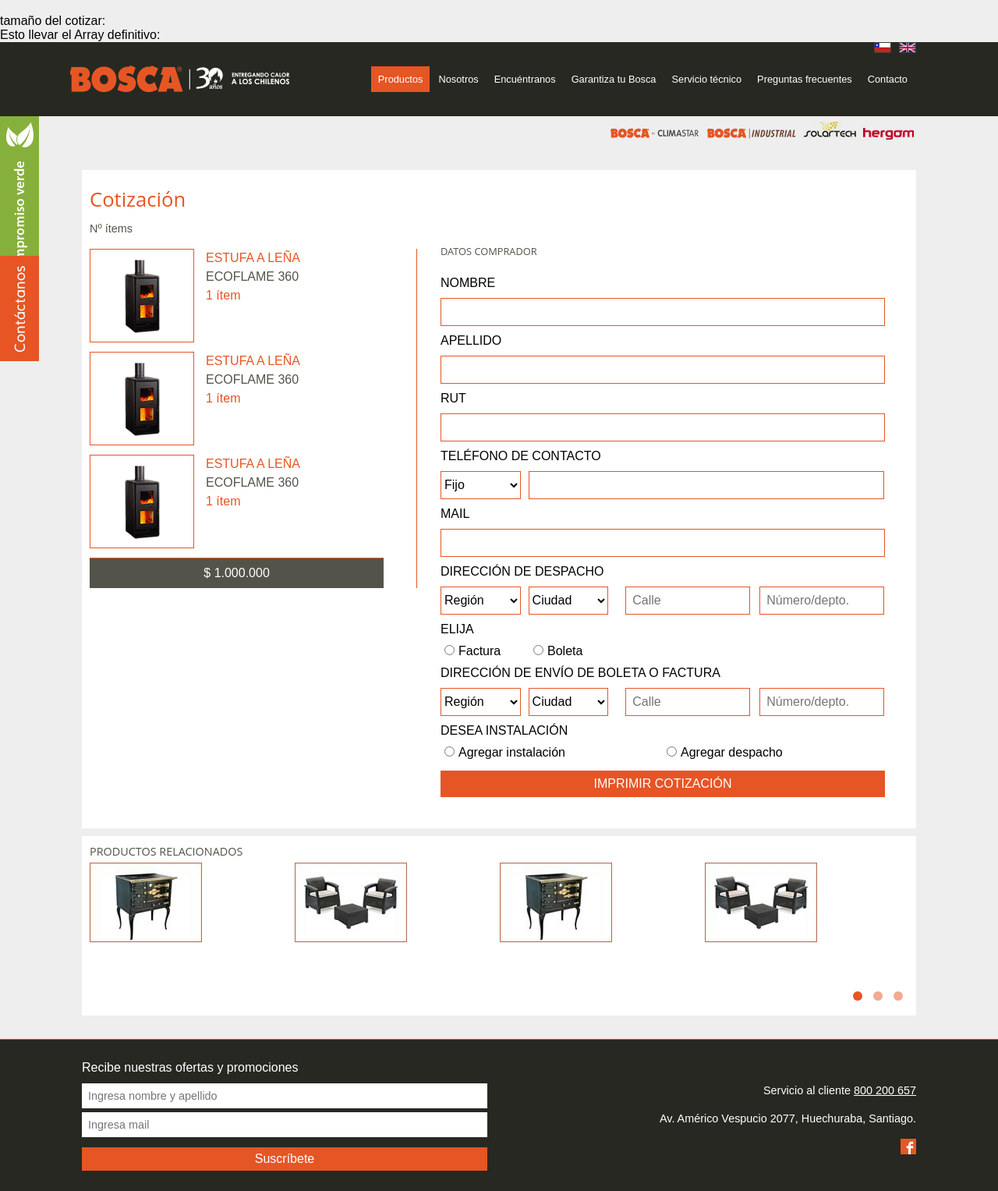
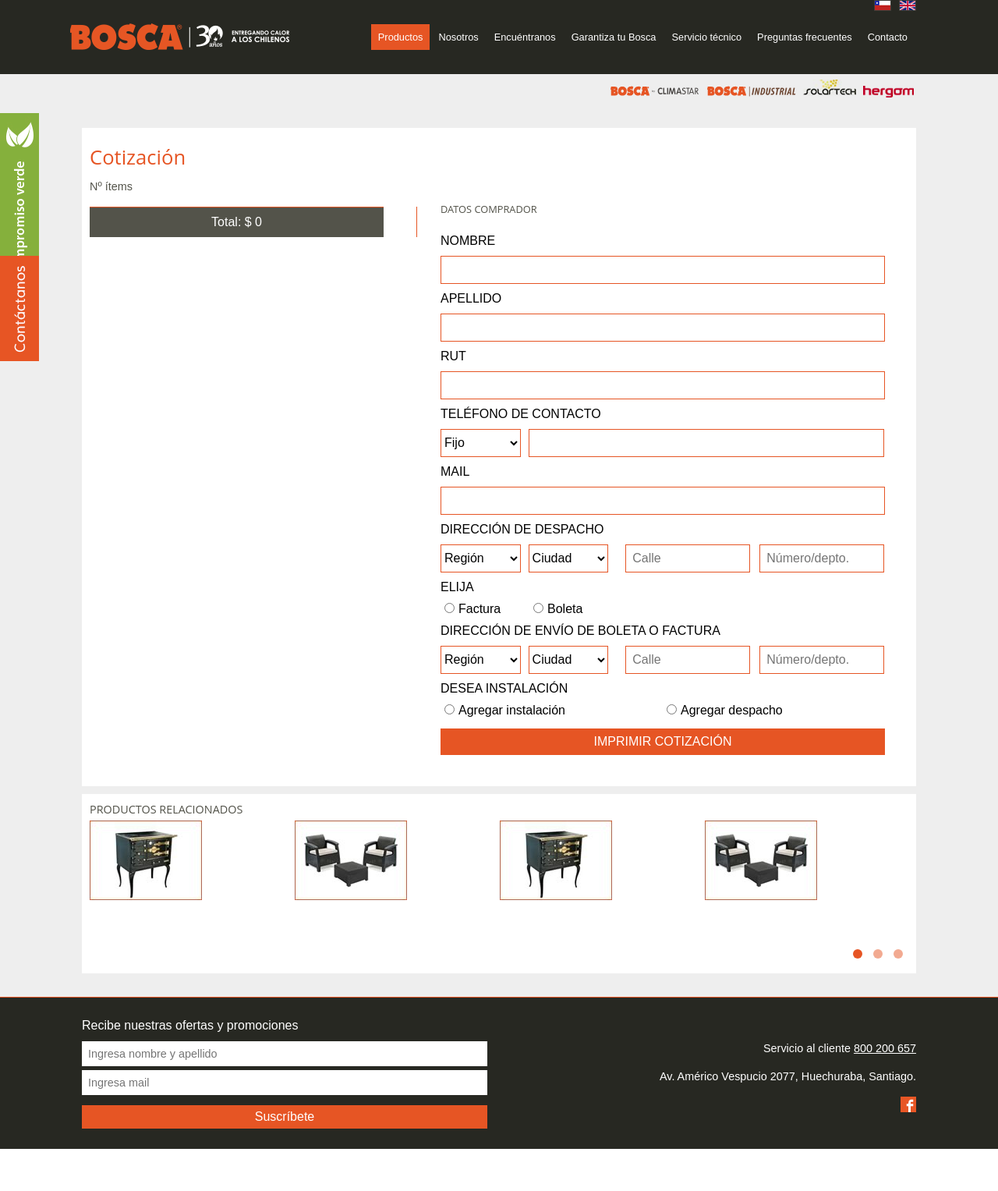
Before and after one commit to saezluis/bosca-ok, a PHP site: page /cotizacion.php in a window 1280 px wide. Shown: the whole page at 78% size. After the commit the page ends 1473 px from the top, so only its background shows below. Run offline with PHP 8.4, Linux system fonts and the light colour scheme; the visitor is signed in with stand-in values (Sample User, id 1); data that the repository does not hold is empty; some libraries are stand-ins or nearby versions; some web fonts are replaced.

Commit message:
Cambios agregados a la cotizacion
Ya se agregan productos

```diff
--- a/cotizacion.php
+++ b/cotizacion.php
@@ -20,7 +20,7 @@ session_start();
 
   <?php
 
-	$tope = $_SESSION['tope'];
+	$tope = @$_SESSION['tope'];
 
 	$cotizar_esto = array();
 	$k = 0;
@@ -28,23 +28,60 @@ session_start();
 		if(empty($_SESSION['items'][$i]['Detalle'])){
 			$nada = 0;
 		}else{
-			echo "Este SKU lleva producto".$_SESSION['items'][$i]['Detalle'];
-			echo "<br>";
-			$cotizar_esto[$k] = array('productoCotizar' => $_SESSION['items'][$i]['Detalle']);
-			$k = $k + 1;
+			//echo "Este SKU lleva producto ".$_SESSION['items'][$i]['Detalle'];
+			//echo "<br>";
+			$pro = $_SESSION['items'][$i]['Detalle'];
+			//$cotizar_esto[] = array('productoCotizar' => $pro);
+			$cotizar_esto[] = $pro;
+			//$k = $k + 1;
 			$tamano_cotizar = count($cotizar_esto);
 		}
 	}
+
+	/*
+	foreach ($cotizar_esto as $value) {
+    echo gettype($value), "\n";
+	}
+	*/
+
+	$newArray = array_count_values($cotizar_esto);
+
+	$Arreglo_productos = array();
+	$Arreglo_cantidades = array();
+
+	foreach ($newArray as $key => $value) {
+        //echo "$key - <strong>$value</strong> <br />";
+
+		$Arreglo_productos[] =  $key;
+		$Arreglo_cantidades[] = $value;
+
+		//echo "Cargo en teoria";
+	}
+
+	$tamano_nombres = count($Arreglo_productos);
+
+	/*
+	echo "<br>";
+	echo "Tamano del array sin repetidos: ".$tamano_nombres;
+	echo "<br>";
+	echo "<br>";
+
+
+	for ($i = 0 ; $i < $tamano_nombres ; $i ++) {
+		echo "Nombre: ".$Arreglo_productos[$i]." Ocurrencias: ".$Arreglo_cantidades[$i];
+		echo "<br>";
+	}
+
 
 	echo "<br>";
 	echo "tamaño del cotizar: ".$tamano_cotizar;
 	echo "<br>";
 
-	for ($i= 0; $i <= $tamano_cotizar; $i++){
-		echo "Esto llevar el Array definitivo: ".$cotizar_esto[$i]['productoCotizar'];
+	for ($i= 0; $i < $tamano_cotizar; $i++){
+		echo "Esto llevar el Array definitivo: ".$cotizar_esto[$i];
 	}
+	*/
 
-	//echo
 
 
 
@@ -100,7 +137,7 @@ session_start();
         <div class="cotizacion">
           <div class="side--left">
             <h3 class="titulo--cotizacion">Cotización</h3>
-            <p class="sub--item">Nº ítems</p>
+            <p class="sub--item">Nº ítems <?php echo @$tamano_cotizar; ?></p>
             <div class="cotizacion--B">
 
 			  <!-- Aqui se construyen las cotizaciones -->
@@ -109,12 +146,17 @@ session_start();
 
 				$conexion=mysqli_connect("localhost","root","123","bosca") or die("Problemas con la conexión");
 				$acentos = $conexion->query("SET NAMES 'utf8'");
+				$total = 0;
+				//Voy a realizar aqui cambios
 
-
-				for ($i= 0; $i <= $tamano_cotizar; $i++){
+				for ($i= 0; $i < $tamano_nombres; $i++){
 
 					//echo "Esto llevar el Array definitivo: ".$cotizar_esto[$i]['productoCotizar'];
-					$detalle_producto = $cotizar_esto[$i]['productoCotizar'];
+					$detalle_producto = $Arreglo_productos[$i];
+					$cantidad_productos = $Arreglo_cantidades[$i];
+
+					//Con esta funcion elimino valores duplicados del array
+					//(array_unique($a));
 
 					$registro=mysqli_query($conexion,"select * from producto where sku = '$detalle_producto'")or die("Problemas en el select:".mysqli_error($conexion));
 
@@ -124,7 +166,10 @@ session_start();
 						$ventaja_comparativa = $reg['ventaja_comparativa'];
 
 						$precio = $reg['precio'];
-						echo "Precio: ".$precio;
+						//echo "Precio: ".$precio;
+
+						$nombre = $reg['nombre'];
+						$modelo = $reg['modelo'];
 
 						$potencia = $reg['potencia'];
 						$area = $reg['rango_calefaccion'];
@@ -132,6 +177,19 @@ session_start();
 						$diametro = $reg['diametro_canon'];
 						$garantia = $reg['garantia'];
 						$sku = $reg['sku'];
+
+						echo "<div class=\"items--cotizacion\">";
+							echo "<div class=\"bar--cotizacion\"><img height=\"134px\" width=\"120px\" src=\"img2/".$foto."\" class=\"box--borders\"></div>";
+								echo "<div class=\"data--cotizacion\">";
+									echo "<p class=\"nombre--item\">".$nombre."</p>";
+									echo "<p class=\"nombre--modelo\">".$modelo."</p>";
+									echo "<p class=\"cantidad\">".$cantidad_productos." Item</p>";
+									echo "<p class=\"cantidad\">Precio unitario: $".number_format($precio,0, '.', '.')."</p>";
+								echo "</div>";
+						echo "</div>";
+
+						$total = $total + ($precio * $cantidad_productos);
+
 					}
 				}
 
@@ -141,6 +199,7 @@ session_start();
 
 			  ?>
 
+			 <!--
 
               <div class="items--cotizacion">
                 <div class="bar--cotizacion"><img src="img/item--1.jpg" class="box--borders"></div>
@@ -169,7 +228,9 @@ session_start();
                 </div>
               </div>
 
-              <div class="calculo--total">$ 1.000.000</div>
+			  -->
+
+			  <div class="calculo--total">Total: $ <?php echo number_format($total,0, '.', '.'); ?></div>
             </div>
           </div>
           <div class="side--right">
```
